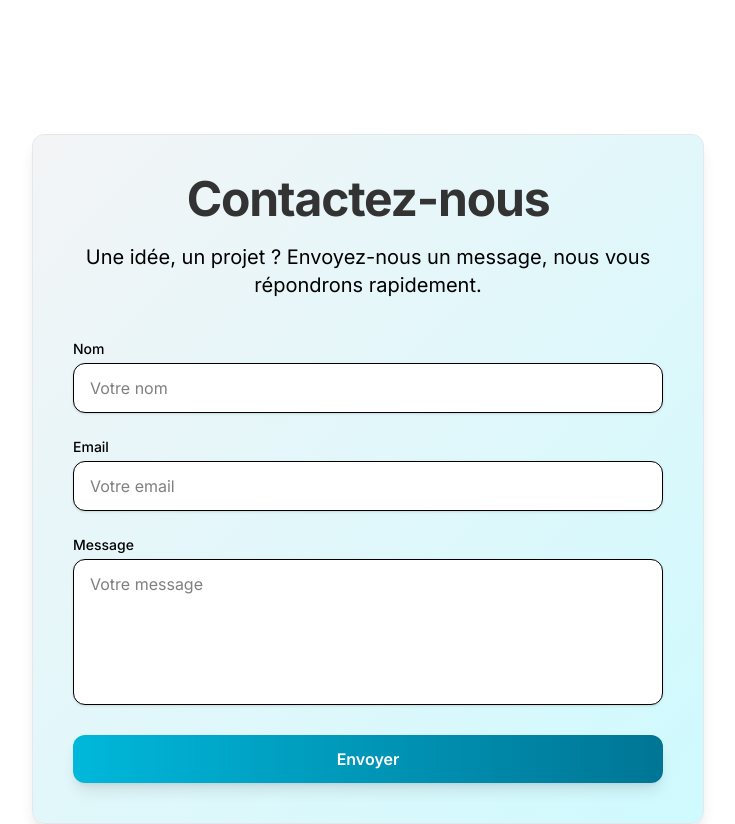
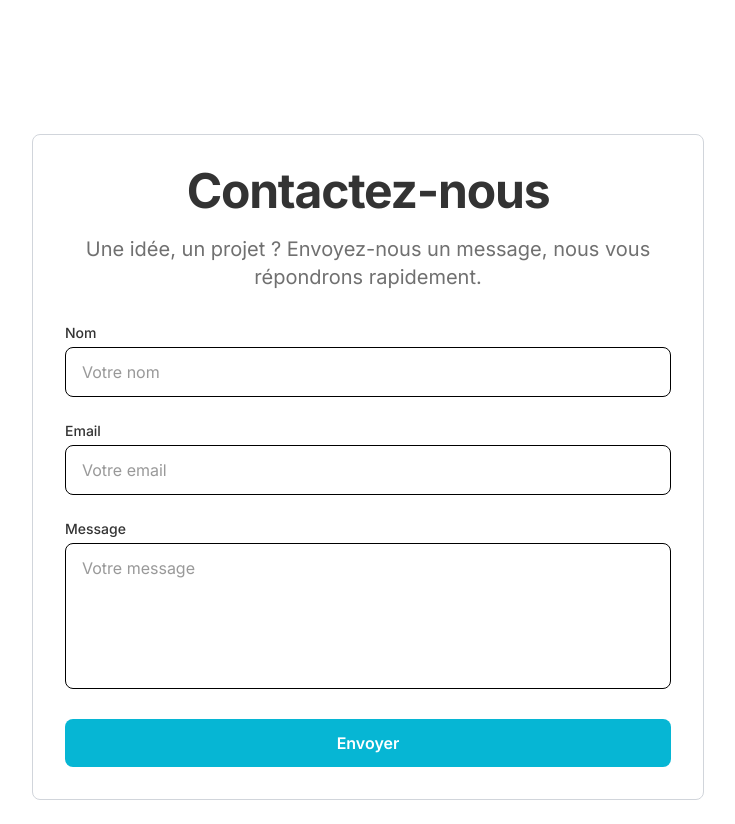
Before and after one commit to onlybaptiste54/agenceAetheria, a Next.js app: page / in a window 1280 px wide. Shown: the part 2360-3184 px from the top of the page, without its empty margins (272-1007 px from the left). Built offline with nearby package versions, Linux system fonts and the light colour scheme.

Commit message:
Fix : Formulaire de contact couleurs

```diff
--- a/src/app/Components/Contact.js
+++ b/src/app/Components/Contact.js
@@ -37,17 +37,12 @@ export default function Contact() {
       <div className="section-divider" />
       <section
         id="Contact"
-        className="min-h-screen flex items-center justify-center bg-[--color-bg] text-[--color-text] px-4 py-20"
+        className="min-h-screen flex items-center justify-center bg-[var(--color-bg)] text-[var(--color-text)] px-4 py-20"
       >
- <div
-    className="w-full max-w-2xl p-10 rounded-xl shadow-lg border border-gray-200 dark:border-cyan-600
-      bg-gradient-to-br from-gray-100 to-cyan-100 dark:from-[#14444d] dark:to-[#2aa4b8]
-      backdrop-blur-md text-black dark:text-[--color-text] transition-transform duration-300"
-  >
-
-          <div className="text-center mb-10">
-            <h1 className="text-4xl font-bold text-[--color-text] mb-3">Contactez-nous</h1>
-            <p className="text-[--color-text]/70">
+        <div className="form-container w-full max-w-2xl p-8 rounded-lg border">
+          <div className="text-center mb-8">
+            <h1 className="text-4xl font-bold text-[var(--color-text)] mb-3">Contactez-nous</h1>
+            <p className="text-[var(--color-text)]/70">
               Une idée, un projet ? Envoyez-nous un message, nous vous répondrons rapidement.
             </p>
           </div>
@@ -55,7 +50,7 @@ export default function Contact() {
           <form onSubmit={handleSubmit} className="space-y-6">
             {['name', 'email'].map((field) => (
               <div key={field}>
-                <label className="block text-sm font-medium text-[--color-text] mb-1 capitalize">
+                <label className="block text-sm font-medium text-[var(--color-text)] mb-1 capitalize">
                   {field === 'name' ? 'Nom' : 'Email'}
                 </label>
                 <input
@@ -64,36 +59,35 @@ export default function Contact() {
                   value={formData[field]}
                   onChange={handleChange}
                   placeholder={`Votre ${field === 'name' ? 'nom' : 'email'}`}
-                  className="w-full px-4 py-3 rounded-xl border border-[--color-border] bg-white text-black shadow-sm focus:ring-2 focus:ring-[--color-accent] focus:outline-none transition"
+                  className="form-input w-full px-4 py-3 rounded-lg border"
                   required
                 />
               </div>
             ))}
 
             <div>
-              <label className="block text-sm font-medium text-[--color-text] mb-1">Message</label>
+              <label className="block text-sm font-medium text-[var(--color-text)] mb-1">Message</label>
               <textarea
                 name="message"
                 value={formData.message}
                 onChange={handleChange}
                 placeholder="Votre message"
                 rows={5}
-                className="w-full px-4 py-3 rounded-xl border border-[--color-border] bg-white text-black shadow-sm focus:ring-2 focus:ring-[--color-accent] focus:outline-none transition resize-none"
+                className="form-textarea w-full px-4 py-3 rounded-lg border resize-none"
                 required
               />
             </div>
 
             <button
               type="submit"
-className="w-full py-3 rounded-xl bg-gradient-to-r from-cyan-500 to-cyan-700 text-white font-semibold hover:from-cyan-600 hover:to-cyan-800 transition-all duration-300 shadow-lg hover:shadow-xl transform hover:-translate-y-1"            >
+              className="form-button w-full py-3 rounded-lg font-semibold"
+            >
               Envoyer
             </button>
 
             {status && (
-              <div className={`mt-4 px-4 py-3 rounded-xl text-center shadow-sm ${
-                status.includes('Erreur')
-                  ? 'bg-red-100 text-red-700 border border-red-300'
-                  : 'bg-green-100 text-green-700 border border-green-300'
+              <div className={`mt-4 px-4 py-3 rounded-lg text-center ${
+                status.includes('Erreur') ? 'form-status-error' : 'form-status-success'
               }`}>
                 {status}
               </div>
--- a/src/app/globals.css
+++ b/src/app/globals.css
@@ -25,7 +25,67 @@
   --color-link-underline: #06b6d4; /* Cyan pour les liens */
   --gray-dark: #e2e8f0; /* Gris clair pour remplacer le gris foncé */
 }
+/* Ajout dans :root[data-theme="dark"] */
+:root[data-theme="dark"] {
+  --form-bg: #2d3748; /* Gris-700 pour le fond du formulaire en mode sombre */
+}
+:root {
+  --form-bg: #ffffff; /* Blanc en mode clair */
+  --form-border: #d1d5db; /* Gris-300 */
+  --input-bg: #ffffff; /* Blanc pour les champs */
+  --button-bg: #06b6d4; /* Cyan pour le bouton */
+  --button-text: #ffffff; /* Texte blanc */
+}
 
+:root[data-theme="dark"] {
+  --form-bg: #2d3748; /* Gris-700 en mode sombre */
+  --form-border: #4b5563; /* Gris-600 */
+  --input-bg: #374151; /* Gris-800 pour les champs */
+  --button-bg: #0ea5e9; /* Cyan clair pour le bouton */
+  --button-text: #ffffff;
+}
+
+.form-container {
+  background-color: var(--form-bg);
+  border-color: var(--form-border);
+  transition: background-color 0.3s ease, border-color 0.3s ease;
+}
+
+.form-input,
+.form-textarea {
+  background-color: var(--input-bg);
+  border-color: var(--color-border);
+  color: var(--color-text);
+  transition: background-color 0.3s ease, border-color 0.3s ease, color 0.3s ease;
+}
+
+.form-input:focus,
+.form-textarea:focus {
+  @apply ring-2 ring-[--color-link-underline];
+  outline: none;
+}
+
+.form-button {
+  background-color: var(--button-bg);
+  color: var(--button-text);
+  transition: background-color 0.3s ease;
+}
+
+.form-button:hover {
+  background-color: var(--color-hover);
+}
+
+.form-status-success {
+  background-color: #dcfce7; /* Vert clair */
+  color: #15803d; /* Vert foncé */
+  border-color: #86efac; /* Vert moyen */
+}
+
+.form-status-error {
+  background-color: #fee2e2; /* Rouge clair */
+  color: #b91c1c; /* Rouge foncé */
+  border-color: #f87171; /* Rouge moyen */
+}
 /* --- RESET GÉNÉRAL --- */
 * {
   box-sizing: border-box;
```
